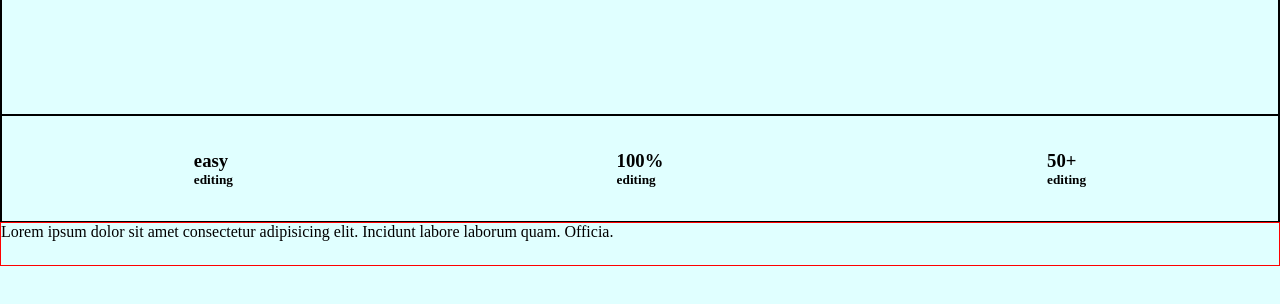
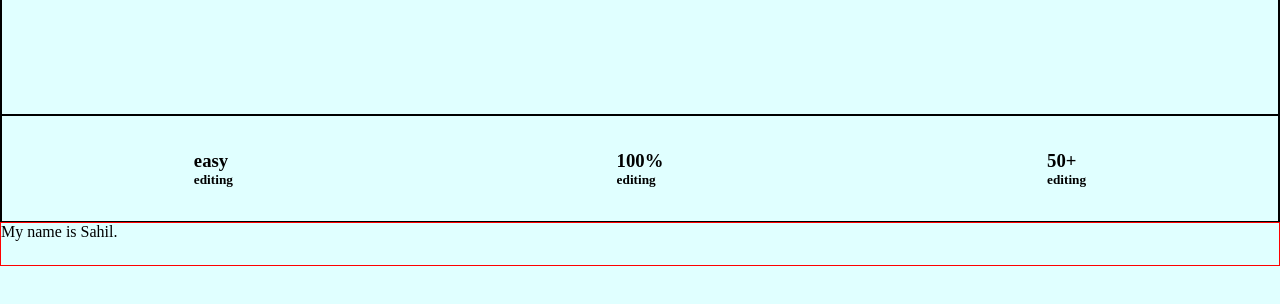
Before and after one commit to Sahilarsss/project2, a plain HTML site: page 1.html in a window 1280 px wide. Shown: the part 296-600 px from the top of the page. Drawn offline with Linux system fonts and the light colour scheme.

Commit message:
some minor change

```diff
--- a/1.html
+++ b/1.html
@@ -112,7 +112,7 @@
     </main>
 
     <footer>
-        Lorem ipsum dolor sit amet consectetur adipisicing elit. Incidunt labore laborum quam. Officia.
+        My name is Sahil.
     </footer>
 </body>
 
```
